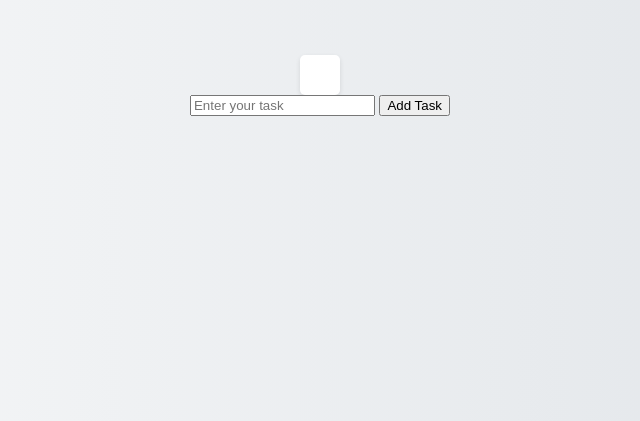
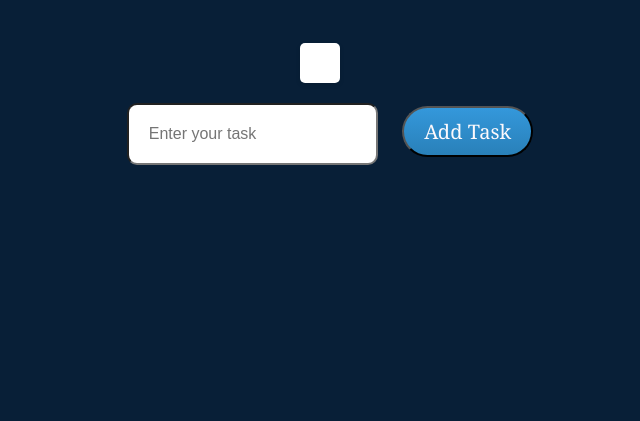
Before and after one commit to SHIVAMKUMAR51/Applied_one, a plain HTML site: page frontend/index.html in a window 1280 px wide. Shown: the part 379-800 px from the top of the page, without its empty margins (320-960 px from the left). Drawn offline with Linux system fonts and the light colour scheme; a web font is replaced by a local one.

Commit message:
changed by Sachin

```diff
--- a/frontend/index.html
+++ b/frontend/index.html
@@ -8,13 +8,14 @@
   <style>
     @import url('https://fonts.googleapis.com/css2?family=Amaranth:ital,wght@0,400;0,700;1,400;1,700&display=swap')
     </style>
+
 </head>
 <body>
   <h1>Task Manager</h1>
   <div id="app"></div>
   <form id="task-form">
     <input type="text" id="task-input" placeholder="Enter your task">
-    <button type="submit">Add Task</button>
+    <button class="btn" type="submit">Add Task</button>
   </form>
   <script src="script.js"></script>
 </body>
--- a/frontend/style.css
+++ b/frontend/style.css
@@ -6,7 +6,7 @@ body {
     justify-content: center;
     align-items: center;
     min-height: 100vh;
-    background: linear-gradient(to right, #f7f8f9, #e0e4e8);
+    background-color: #081f37;;
   }
 
   #app {
@@ -21,7 +21,8 @@ body {
   h1 {
     text-align: center;
     margin-bottom: 20px;
-    color: #34495e;
+    color: #5fc9f3;
+    font-size: 8vh;
   }
 
   .task-list {
@@ -51,6 +52,7 @@ body {
 
   .task-item input[type="checkbox"] {
     margin-right: 10px;
+    margin: 20px;
   }
 
   .task-item label {
@@ -69,3 +71,42 @@ body {
   .task-item button:hover {
     color: #333;
   }
+
+  #task-input{
+    padding: 20px;
+    border-radius: 10px;
+    outline: none;
+    font-family: "Titillium Web", sans-serif;
+    margin: 20px;
+    font-size: 16px;
+
+  }
+
+  .btn {
+    background: #3498db;
+    background-image: -webkit-linear-gradient(top, #3498db, #2980b9);
+    background-image: -moz-linear-gradient(top, #3498db, #2980b9);
+    background-image: -ms-linear-gradient(top, #3498db, #2980b9);
+    background-image: -o-linear-gradient(top, #3498db, #2980b9);
+    background-image: linear-gradient(to bottom, #3498db, #2980b9);
+    -webkit-border-radius: 28;
+    -moz-border-radius: 28;
+    border-radius: 28px;
+    font-family: Georgia;
+    color: #fcf9fc;
+    font-size: 20px;
+    padding: 10px 20px 10px 20px;
+    text-decoration: none;
+    cursor: pointer;
+  }
+
+  .btn:hover {
+    background: #3cb0fd;
+    background-image: -webkit-linear-gradient(top, #3cb0fd, #3498db);
+    background-image: -moz-linear-gradient(top, #3cb0fd, #3498db);
+    background-image: -ms-linear-gradient(top, #3cb0fd, #3498db);
+    background-image: -o-linear-gradient(top, #3cb0fd, #3498db);
+    background-image: linear-gradient(to bottom, #3cb0fd, #3498db);
+    text-decoration: none;
+    cursor: pointer;
+  }
```
